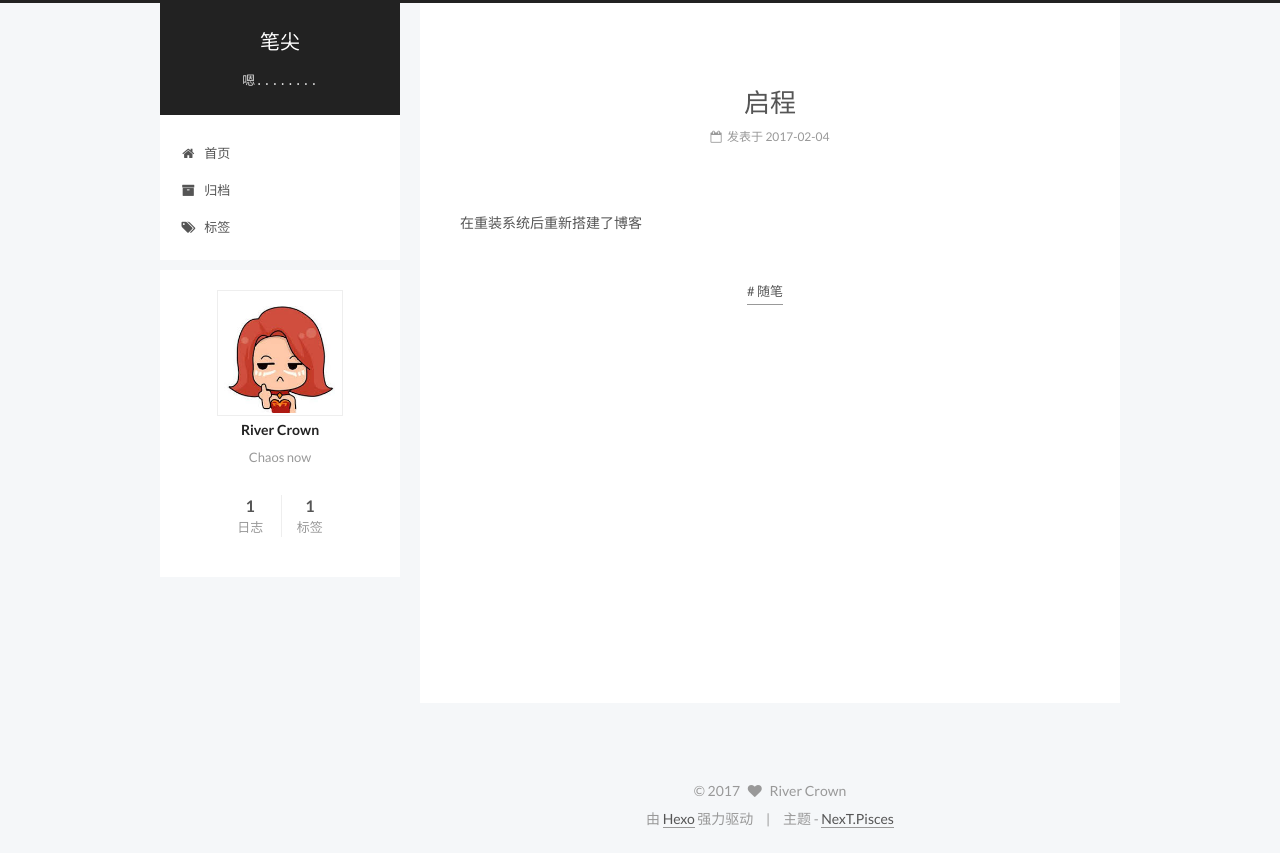
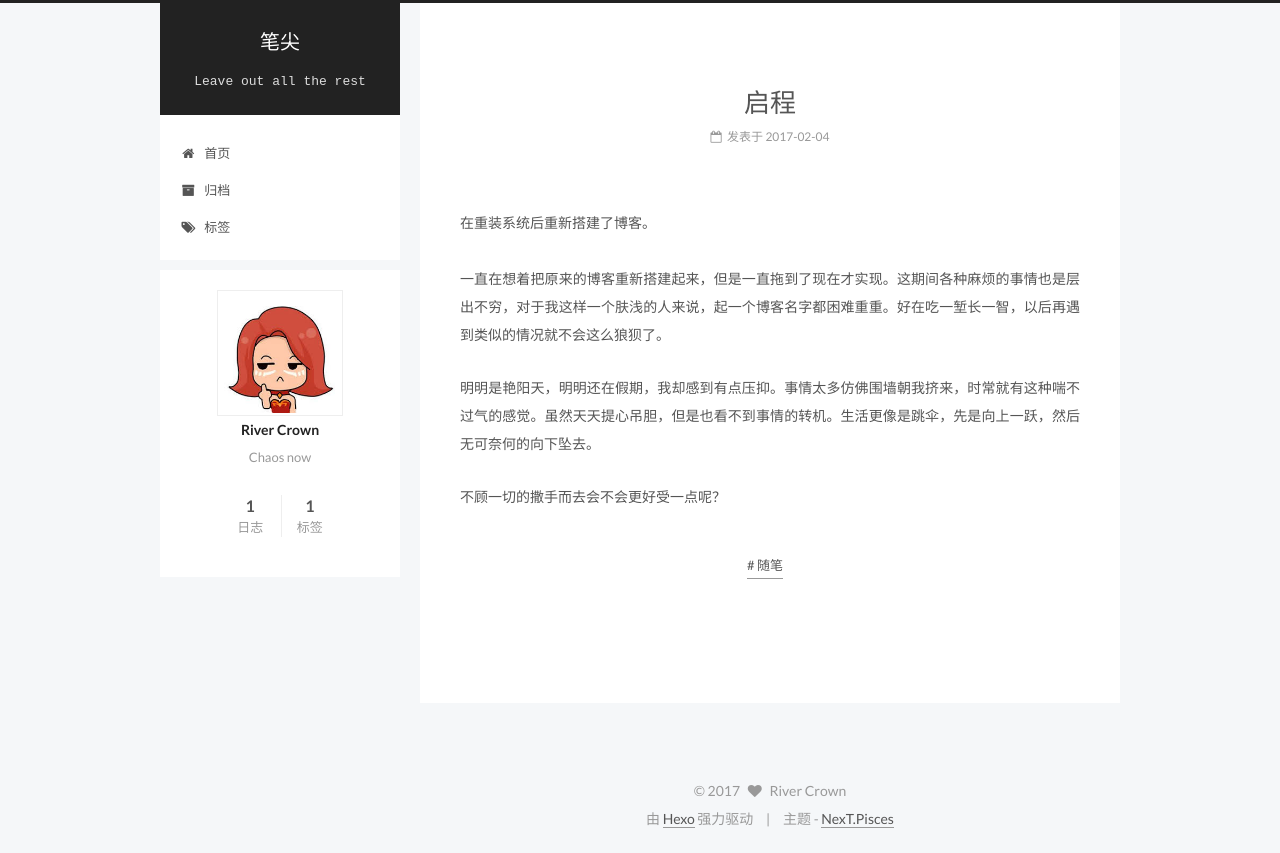
Before and after one commit to RiverCrown/RiverCrown.github.io, a plain HTML site: page 2017/02/04/启程/index.html in a window 1280 px wide. Drawn offline with Linux system fonts and the light colour scheme.

Commit message:
Site updated: 2017-02-04 20:04:34

```diff
--- a/2017/02/04/启程/index.html
+++ b/2017/02/04/启程/index.html
@@ -84,16 +84,16 @@
 
 
 
-<meta name="description" content="在重装系统后重新搭建了博客">
+<meta name="description" content="在重装系统后重新搭建了博客。">
 <meta property="og:type" content="article">
 <meta property="og:title" content="启程">
 <meta property="og:url" content="http://yoursite.com/2017/02/04/启程/index.html">
 <meta property="og:site_name" content="笔尖">
-<meta property="og:description" content="在重装系统后重新搭建了博客">
-<meta property="og:updated_time" content="2017-02-04T11:28:40.652Z">
+<meta property="og:description" content="在重装系统后重新搭建了博客。">
+<meta property="og:updated_time" content="2017-02-04T12:03:49.479Z">
 <meta name="twitter:card" content="summary">
 <meta name="twitter:title" content="启程">
-<meta name="twitter:description" content="在重装系统后重新搭建了博客">
+<meta name="twitter:description" content="在重装系统后重新搭建了博客。">
 
 
 
@@ -163,7 +163,7 @@
     </a>
   </div>
 
-      <p class="site-subtitle">嗯........</p>
+      <p class="site-subtitle">Leave out all the rest</p>
 
 </div>
 
@@ -315,7 +315,9 @@
 
 
 
-        <p>在重装系统后重新搭建了博客<br><a id="more"></a></p>
+        <p>在重装系统后重新搭建了博客。<br><a id="more"></a><br>一直在想着把原来的博客重新搭建起来，但是一直拖到了现在才实现。这期间各种麻烦的事情也是层出不穷，对于我这样一个肤浅的人来说，起一个博客名字都困难重重。好在吃一堑长一智，以后再遇到类似的情况就不会这么狼狈了。</p>
+<p>明明是艳阳天，明明还在假期，我却感到有点压抑。事情太多仿佛围墙朝我挤来，时常就有这种喘不过气的感觉。虽然天天提心吊胆，但是也看不到事情的转机。生活更像是跳伞，先是向上一跃，然后无可奈何的向下坠去。</p>
+<p>不顾一切的撒手而去会不会更好受一点呢？</p>
 
 
     </div>
```
Also changed, not shown: archives/2017/02/index.html (+1 -1 lines), archives/2017/index.html (+1 -1 lines), archives/index.html (+1 -1 lines), index.html (+2 -2 lines), tags/index.html (+1 -1 lines), tags/随笔/index.html (+1 -1 lines).
